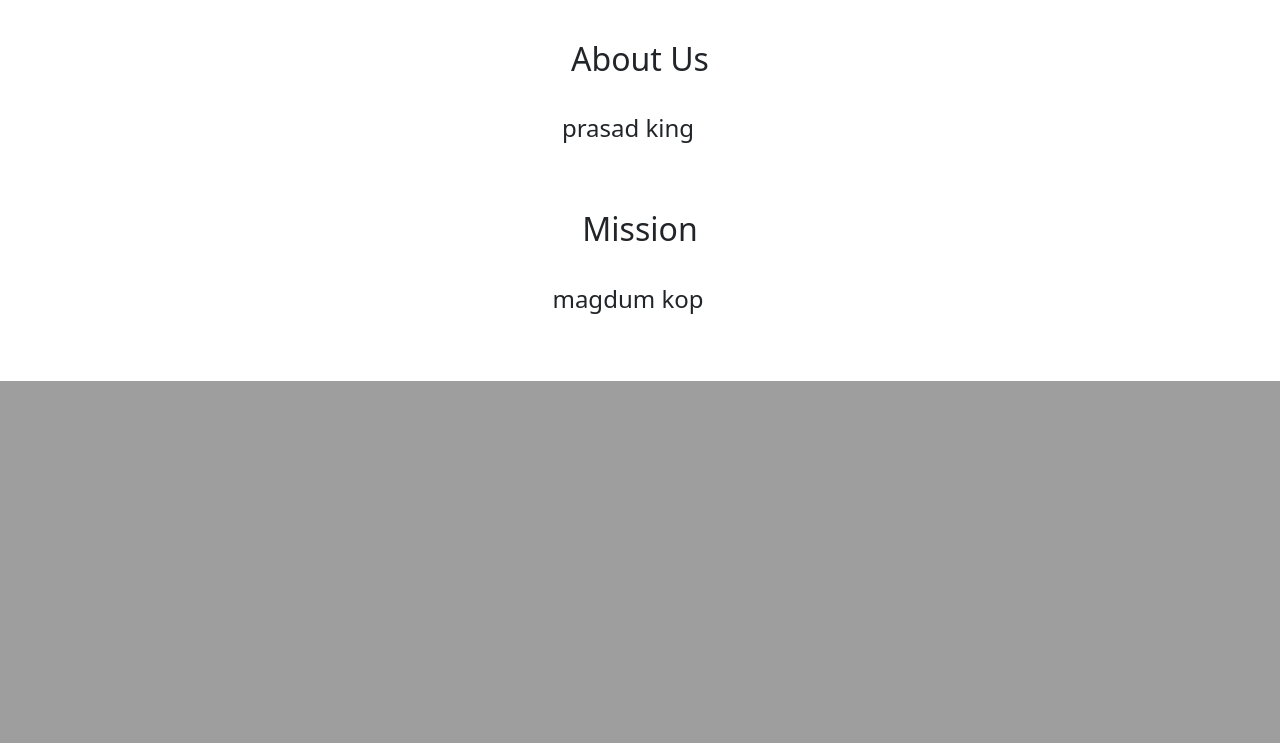
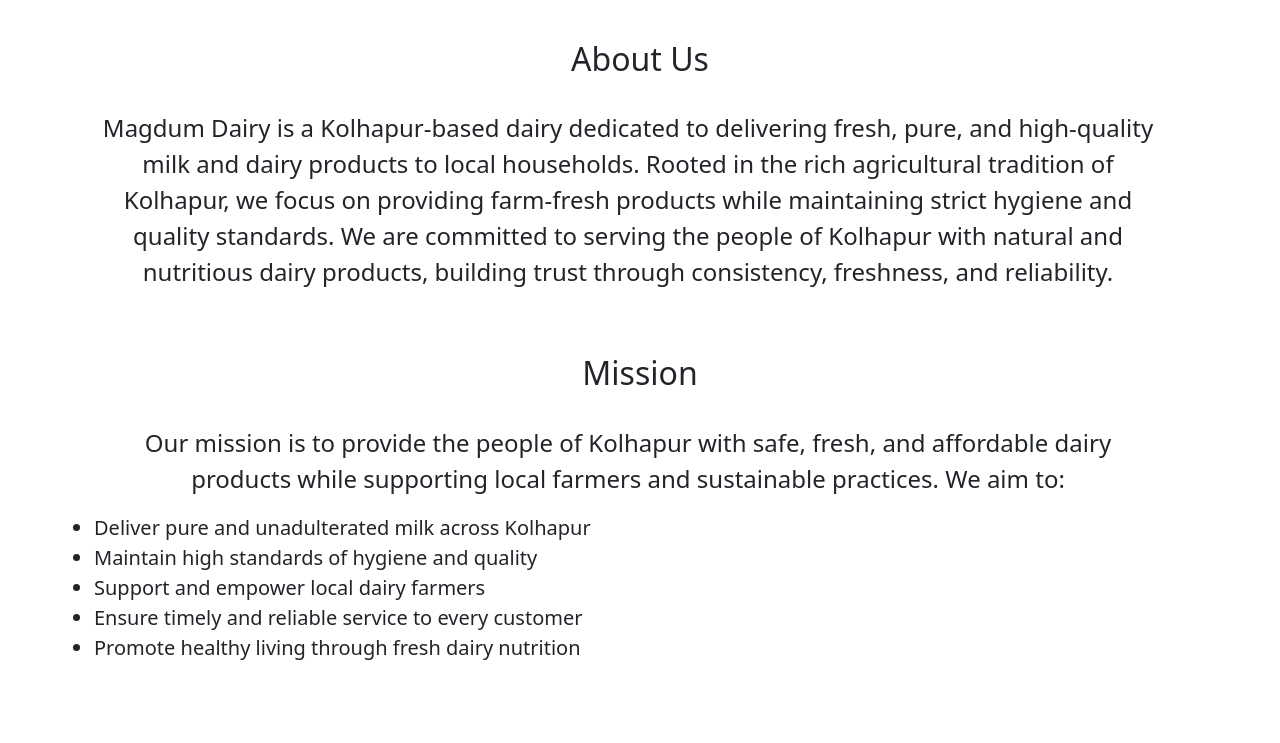
Before and after one commit to prasadmagdum/Milk-Products-site, a Django app: page /about/ in a window 1280 px wide. Shown: the part 1036-1779 px from the top of the page. Before the commit the page ends 1417 px from the top, so only its background shows below. Run offline with Django 3.2, Linux system fonts and the light colour scheme; some libraries are stand-ins or nearby versions.

Commit message:
aboutchange

```diff
--- a/ec/app/templates/app/about.html
+++ b/ec/app/templates/app/about.html
@@ -28,7 +28,9 @@
     <br>
     <div class="row container">
         <p class ="fs-4 text-center">
-            prasad king
+            Magdum Dairy is a Kolhapur-based dairy dedicated to delivering fresh, pure, and high-quality milk and dairy products to local households.
+            Rooted in the rich agricultural tradition of Kolhapur, we focus on providing farm-fresh products while maintaining strict hygiene and quality standards.
+            We are committed to serving the people of Kolhapur with natural and nutritious dairy products, building trust through consistency, freshness, and reliability.
 
         </p>
     </div>
@@ -36,7 +38,14 @@
     <h2 class="text-center">Mission</h2>
     <br>
     <div class="row container">
-        <P class="fs-4 text-center">magdum kop
+        <P class="fs-4 text-center">Our mission is to provide the people of Kolhapur with safe, fresh, and affordable dairy products while supporting local farmers and sustainable practices. We aim to:
+                    <ul class="fs-5 text-start">
+                    <Li>Deliver pure and unadulterated milk across Kolhapur</Li>
+                    <Li>Maintain high standards of hygiene and quality</Li>
+                    <Li>Support and empower local dairy farmers</Li>
+                    <Li>Ensure timely and reliable service to every customer</Li>
+                    <Li>Promote healthy living through fresh dairy nutrition</Li>
+                    </ul>
 
         </p>
     </div>
--- a/ec/app/templates/app/contact.html
+++ b/ec/app/templates/app/contact.html
@@ -3,7 +3,7 @@
 
 {% block title %}About{% endblock title %}
 
-{% block banner-slider %}
+{% comment %} {% block banner-slider %}
     <div id="carouselExampleSlidesOnly" class="carousel slide" data-bs-ride="carousel" data-bs-interval="3000">
         <div class="carousel-inner">
             <div class="carousel-item active">
@@ -20,7 +20,7 @@
             </div>
         </div>
     </div>
-{% endblock banner-slider %}
+{% endblock banner-slider %} {% endcomment %}
 
 {% block main-content %}
 <div class="container my-5">
```
